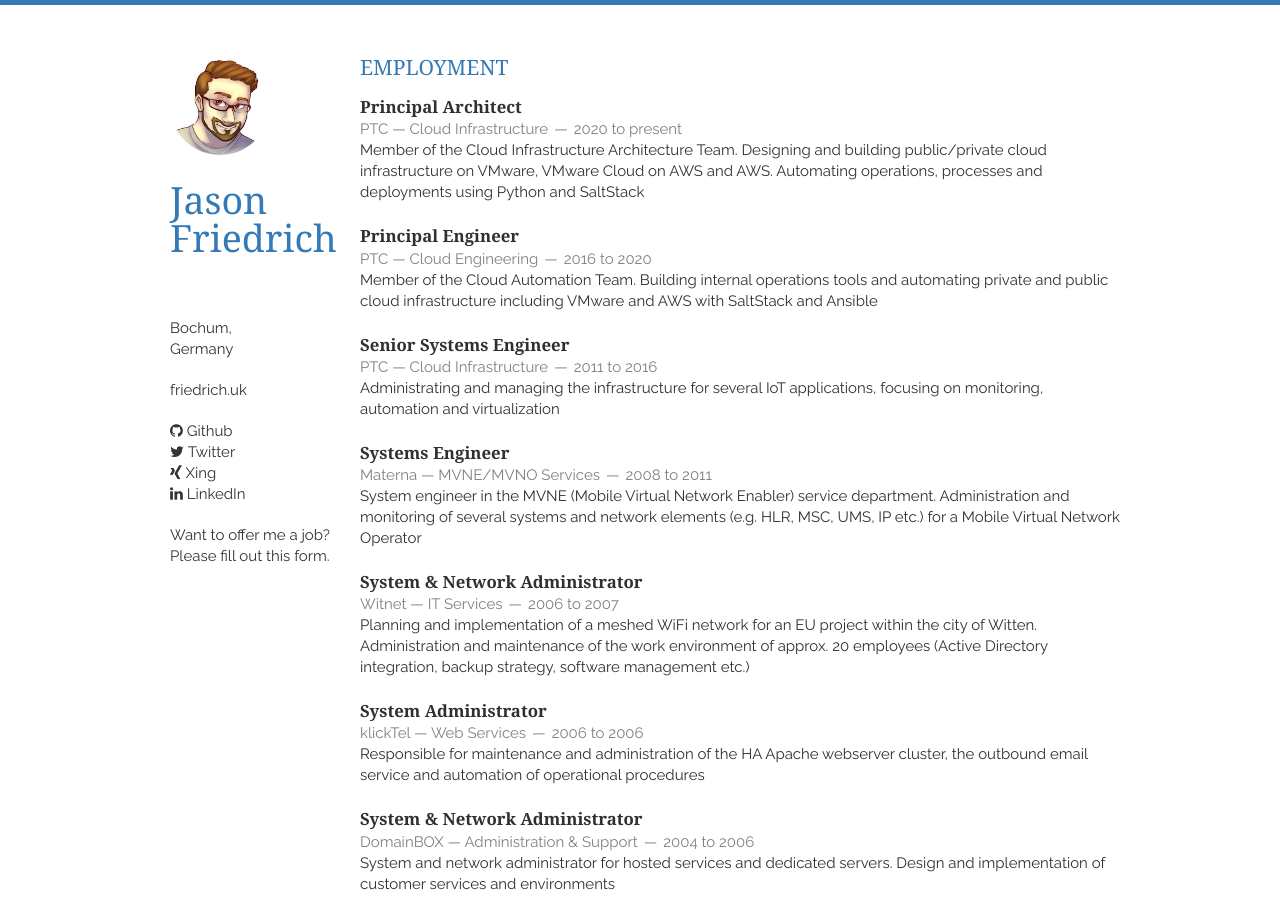
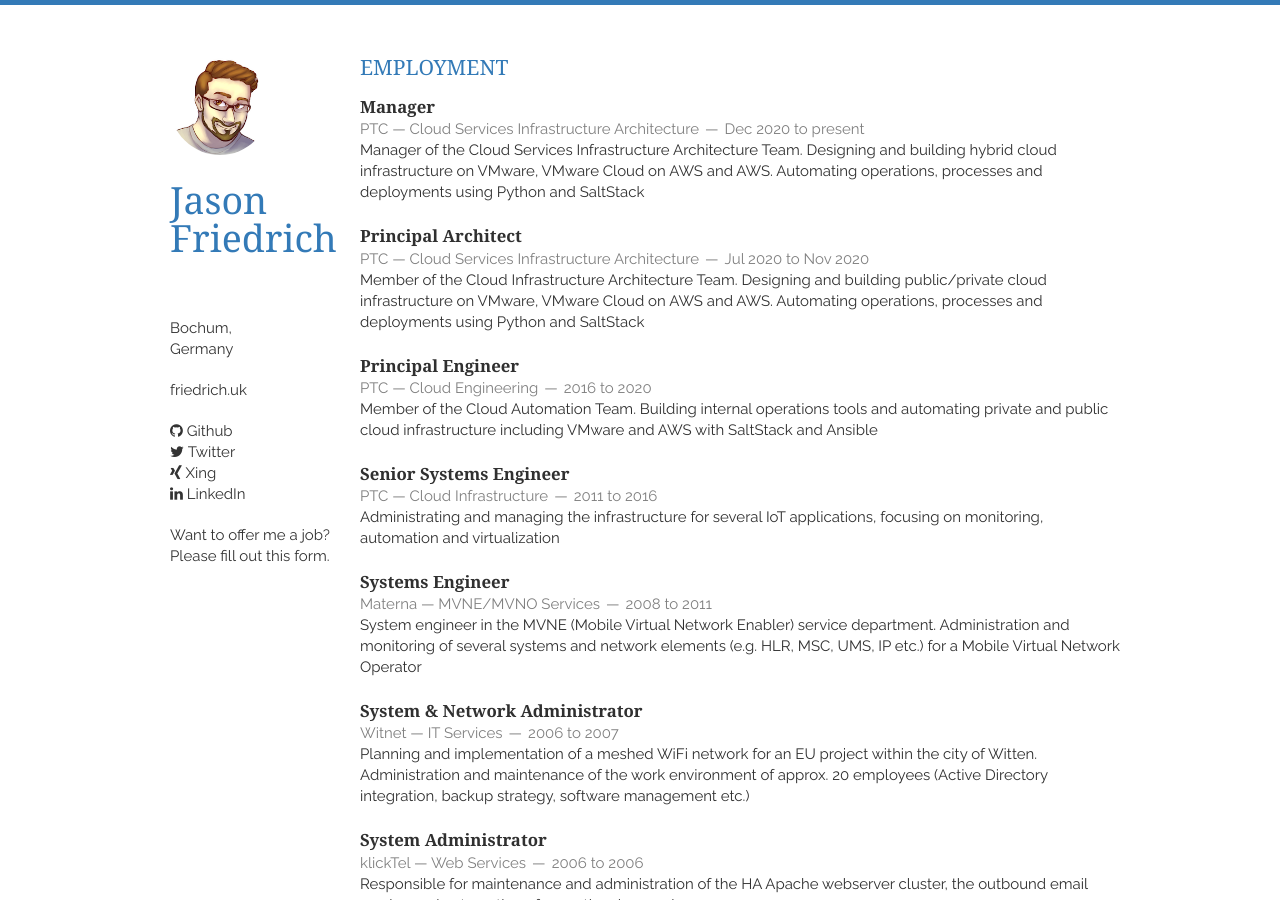
Before and after one commit to jbfriedrich/resume, a Jekyll site: the page built from index.html, in a window 1280 px wide and 900 px high. Built offline with Jekyll 4.4.1, drawn with Linux system fonts in a browser that asks for light colours; nearby versions of some CDN libraries.

Commit message:
Updated employment information

```diff
--- a/_includes/employment.html
+++ b/_includes/employment.html
@@ -2,8 +2,16 @@
     <h1>Employment</h1>
     <article>
         <header>
+            <h1>Manager</h1>
+            <span><address>PTC — Cloud Services Infrastructure Architecture</address><time>Dec 2020 to present</time></span>
+        </header>
+        <p>Manager of the Cloud Services Infrastructure Architecture Team. Designing and building hybrid cloud infrastructure on VMware, VMware Cloud on AWS and AWS. Automating operations, processes and deployments using Python and SaltStack</p>
+    </article>
+    <article>
+    <article>
+        <header>
             <h1>Principal Architect</h1>
-            <span><address>PTC — Cloud Infrastructure</address><time>2020 to present</time></span>
+            <span><address>PTC — Cloud Services Infrastructure Architecture</address><time>Jul 2020 to Nov 2020</time></span>
         </header>
         <p>Member of the Cloud Infrastructure Architecture Team. Designing and building public/private cloud infrastructure on VMware, VMware Cloud on AWS and AWS. Automating operations, processes and deployments using Python and SaltStack</p>
     </article>
```
